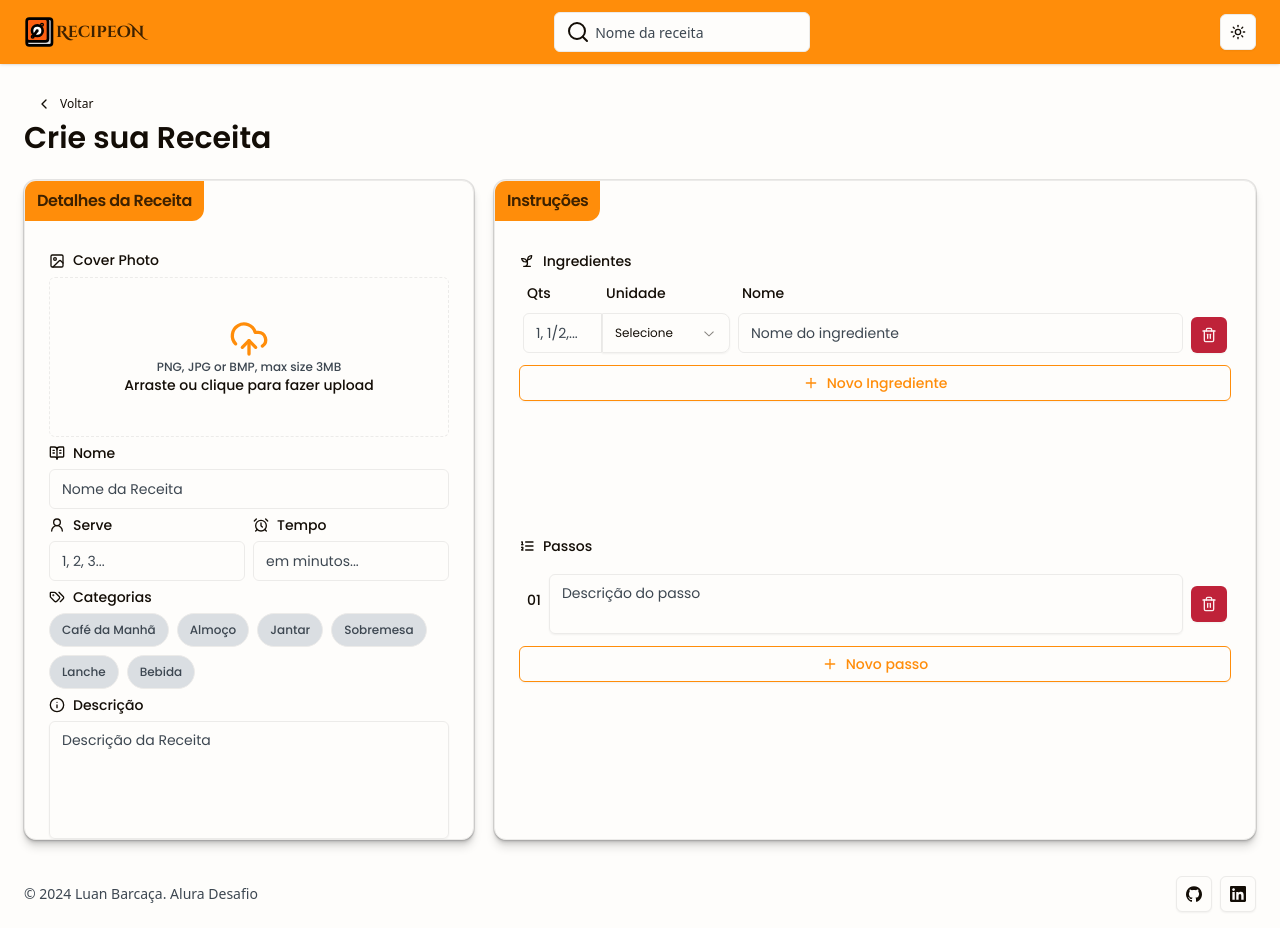
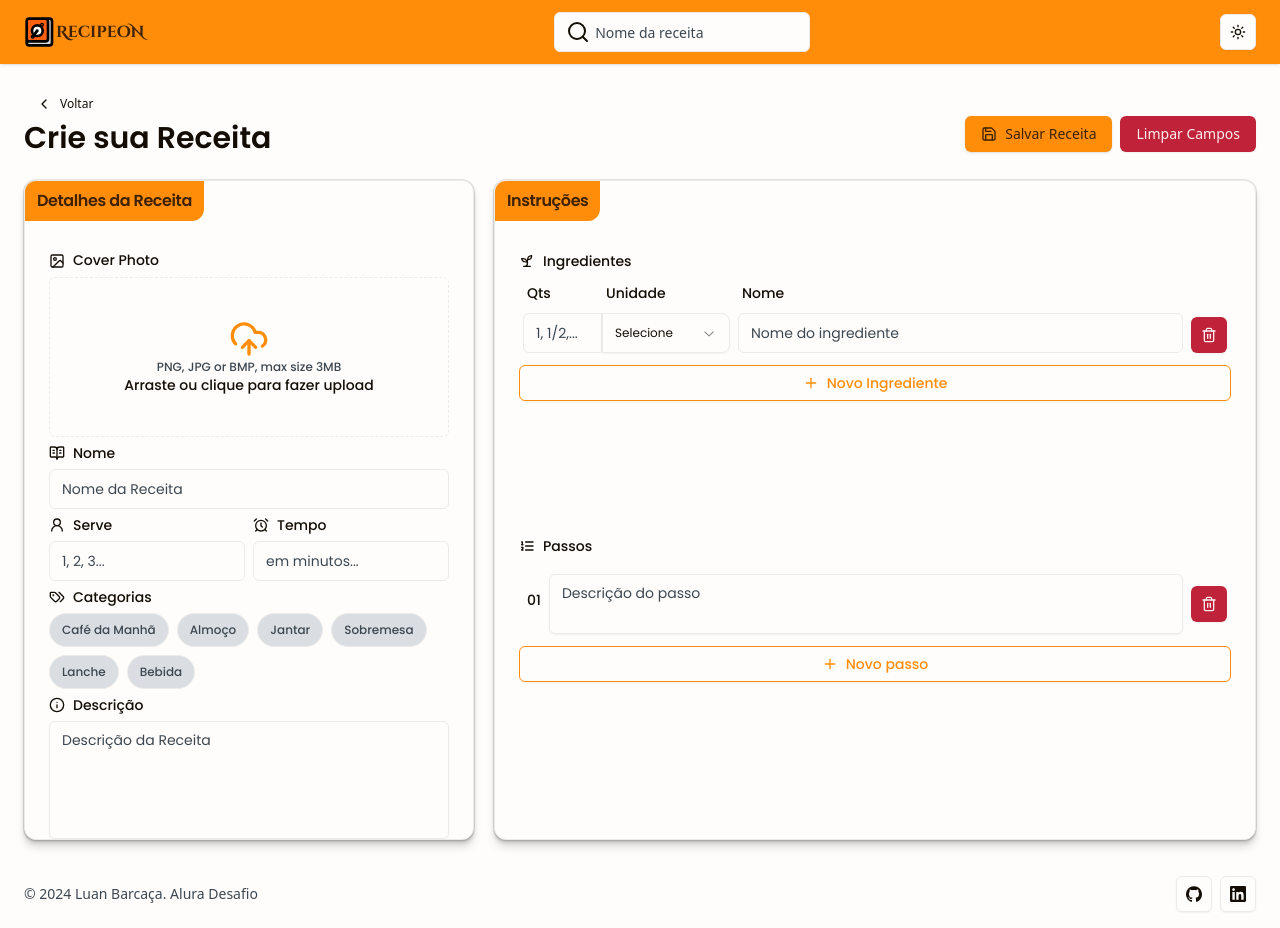
Before and after one commit to barcaca/recipeon-next, a Next.js app: page /nova-receita in a window 1280 px wide. Built offline with nearby package versions, Linux system fonts and the light colour scheme.

Commit message:
feat: cria botão de reset

```diff
--- a/components/form/create-form.tsx
+++ b/components/form/create-form.tsx
@@ -3,16 +3,17 @@ import { createRecipe } from '@/actions/receita/criar'
 import { CreateRecipeSchema, type TCreateRecipeData } from '@/actions/receita/criar/schema'
 import { InputCategorias } from '@/components/input-categorias'
 import { InputFile } from '@/components/input-file'
+import { InputIngredients } from '@/components/input-ingredients'
+import { InputSteps } from '@/components/input-steps'
 import { InputText } from '@/components/input-text'
+import { Button } from '@/components/ui/button'
 import { Card, CardContent, CardHeader, CardTitle } from '@/components/ui/card'
 import { Form } from '@/components/ui/form'
 import { customToast } from '@/lib/custom-toast'
 import { zodResolver } from '@hookform/resolvers/zod'
-import { AlarmClockIcon, BookOpenTextIcon, InfoIcon, User2Icon } from 'lucide-react'
+import { AlarmClockIcon, BookOpenTextIcon, InfoIcon, SaveIcon, User2Icon } from 'lucide-react'
 import { startTransition, useActionState, useEffect } from 'react'
 import { useForm } from 'react-hook-form'
-import { InputIngredients } from '../input-ingredients'
-import { InputSteps } from '../input-steps'
 
 export function CreateForm() {
   const [formState, formAction, isPending] = useActionState(createRecipe, undefined)
@@ -24,11 +25,13 @@ export function CreateForm() {
       serve: '' as unknown as number,
       tempo: '' as unknown as number,
       descricao: '',
-      categorias: [],
+      categoria: [],
       ingredientes: [{ quantidade: '', unidade: undefined, nome: '' }],
       passos: [''],
     },
   })
+
+  const { reset } = form
 
   function onSubmit(formData: TCreateRecipeData) {
     startTransition(() => formAction(formData))
@@ -37,8 +40,9 @@ export function CreateForm() {
   useEffect(() => {
     if (formState) {
       customToast(formState)
+      formState.status < 400 && reset()
     }
-  }, [formState])
+  }, [formState, reset])
 
   return (
     <Form {...form}>
@@ -47,10 +51,25 @@ export function CreateForm() {
         onSubmit={form.handleSubmit(onSubmit)}
         id="recipe-form"
         name="recipe-form"
-        className="flex w-full flex-col gap-5 md:h-[660px] md:flex-row"
+        className="relative flex w-full flex-col gap-5 md:h-[660px] md:flex-row"
       >
         <FormDetails />
         <FormSteps />
+        <div className="-top-16 absolute right-0 flex gap-2">
+          <Button type="submit" form="recipe-form" className="" disabled={isPending}>
+            <SaveIcon size={20} /> Salvar Receita
+          </Button>
+          <Button
+            type="reset"
+            form="recipe-form"
+            className=""
+            disabled={isPending}
+            variant={'destructive'}
+            onClick={() => form.reset()}
+          >
+            Limpar Campos
+          </Button>
+        </div>
       </form>
     </Form>
   )
```
